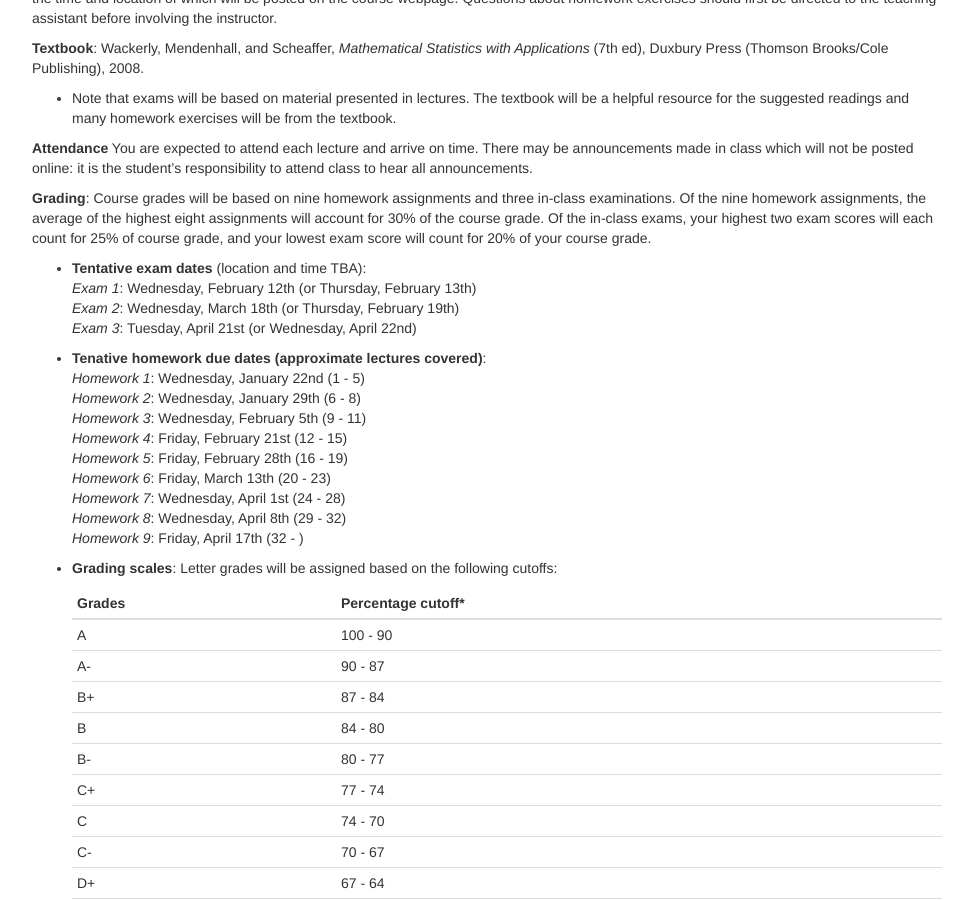
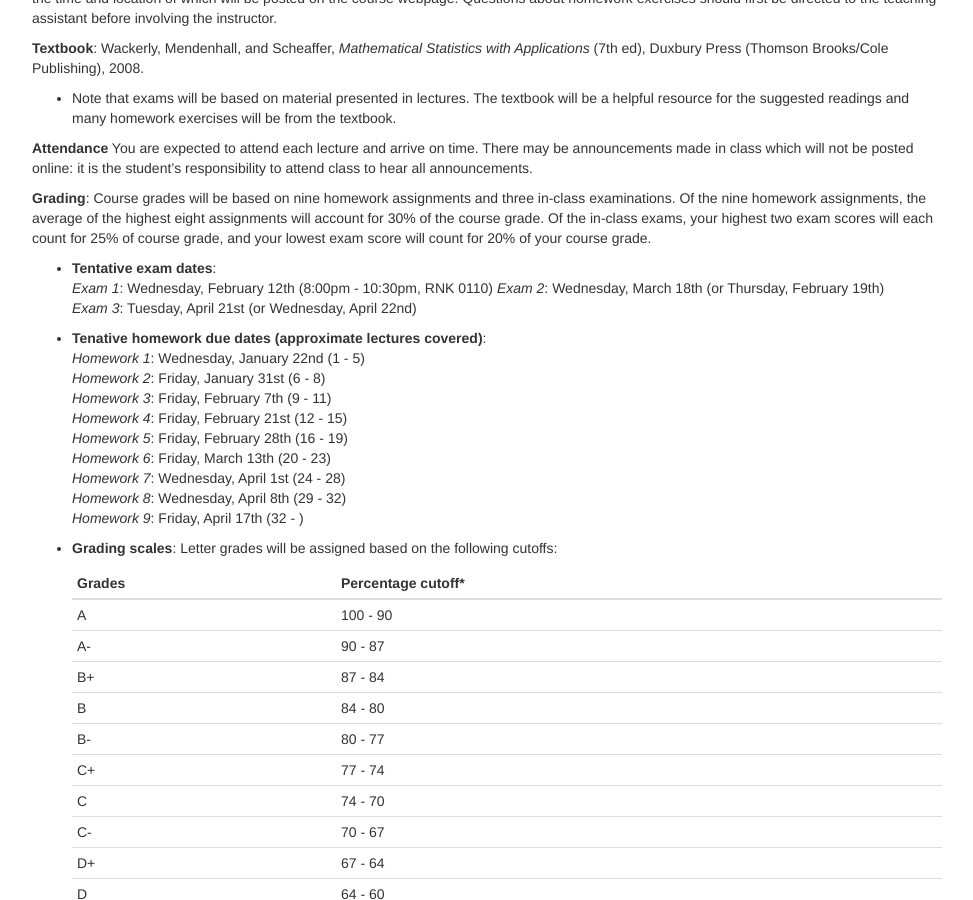
Before and after one commit to ajmolstad/ajmolstad.github.io, a Jekyll site: the page docs/STA4322_S20_Syllabus.html, which Jekyll copies as it is, in a window 1280 px wide and 900 px high, scrolled down 373 px. Shown: the whole window, without its empty margins (153-1126 px from the left). Built offline with Jekyll 4.4.1, drawn with Linux system fonts in a browser that asks for light colours.

Commit message:
Update syllabus

```diff
--- a/docs/STA4322_S20_Syllabus.html
+++ b/docs/STA4322_S20_Syllabus.html
@@ -1652,14 +1652,13 @@ summary {
 <p><strong>Attendance</strong> You are expected to attend each lecture and arrive on time. There may be announcements made in class which will not be posted online: it is the student’s responsibility to attend class to hear all announcements.</p>
 <p><strong>Grading</strong>: Course grades will be based on nine homework assignments and three in-class examinations. Of the nine homework assignments, the average of the highest eight assignments will account for 30% of the course grade. Of the in-class exams, your highest two exam scores will each count for 25% of course grade, and your lowest exam score will count for 20% of your course grade.</p>
 <ul>
-<li><p><strong>Tentative exam dates</strong> (location and time TBA):<br />
-<em>Exam 1</em>: Wednesday, February 12th (or Thursday, February 13th)<br />
-<em>Exam 2</em>: Wednesday, March 18th (or Thursday, February 19th)<br />
+<li><p><strong>Tentative exam dates</strong>:<br />
+<em>Exam 1</em>: Wednesday, February 12th (8:00pm - 10:30pm, RNK 0110) <em>Exam 2</em>: Wednesday, March 18th (or Thursday, February 19th)<br />
 <em>Exam 3</em>: Tuesday, April 21st (or Wednesday, April 22nd)</p></li>
 <li><p><strong>Tenative homework due dates (approximate lectures covered)</strong>:<br />
 <em>Homework 1</em>: Wednesday, January 22nd (1 - 5)<br />
-<em>Homework 2</em>: Wednesday, January 29th (6 - 8)<br />
-<em>Homework 3</em>: Wednesday, February 5th (9 - 11)<br />
+<em>Homework 2</em>: Friday, January 31st (6 - 8)<br />
+<em>Homework 3</em>: Friday, February 7th (9 - 11)<br />
 <em>Homework 4</em>: Friday, February 21st (12 - 15)<br />
 <em>Homework 5</em>: Friday, February 28th (16 - 19)<br />
 <em>Homework 6</em>: Friday, March 13th (20 - 23)<br />
```
Also changed, not shown: 3 other files.
